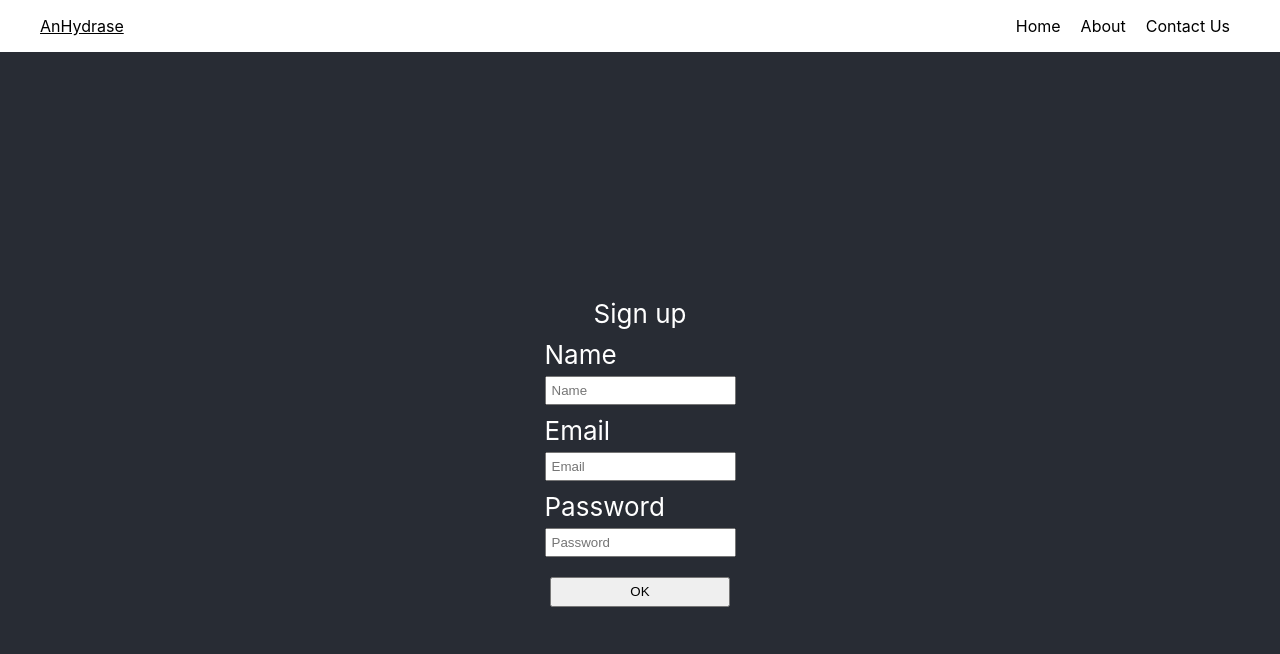
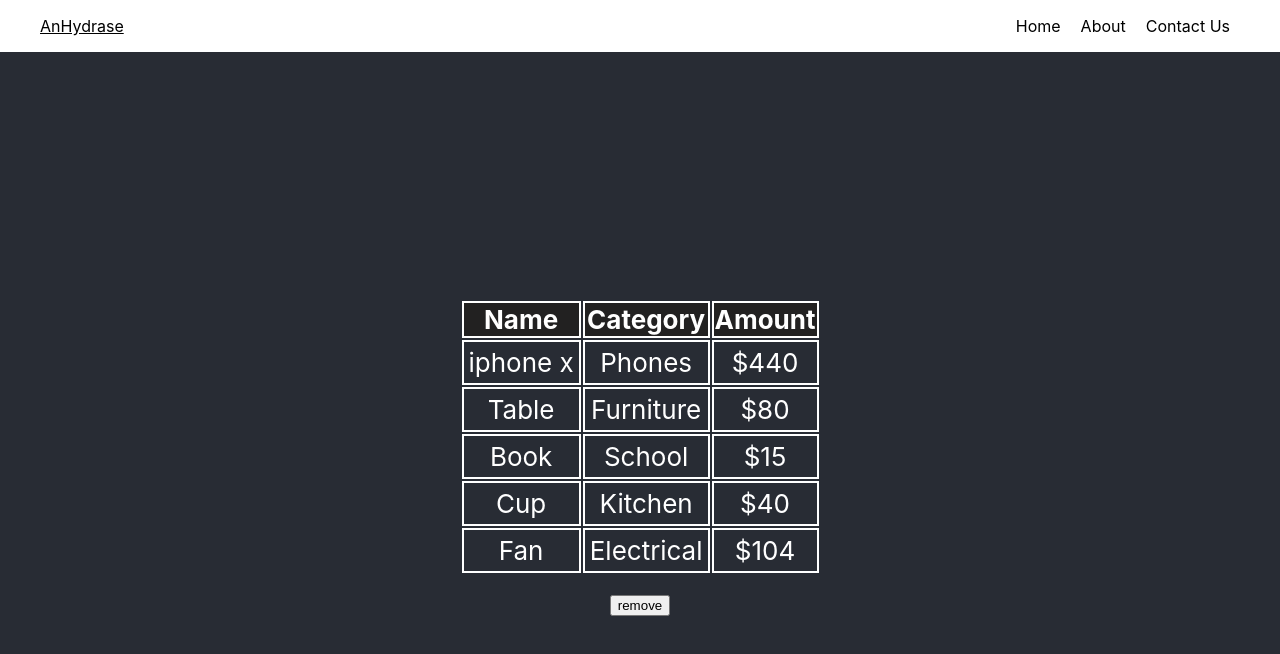
Before and after one commit to Tochy112/AnHydrase-react, a React (Create React App) app: page / in a window 1280 px wide. Shown: the top 654 px of the page. Built offline with nearby package versions, Linux system fonts and the light colour scheme.

Commit message:
array assignment done

```diff
--- a/src/App.css
+++ b/src/App.css
@@ -18,6 +18,18 @@ form button{
   width: 180px;
   height: 30px;
   margin-top: 20px;
+}
+table{
+  padding: 10px;
+}
+th{
+  border: 2px solid;
+  background-color: rgb(34, 33, 33);
+  color: #fff;
+}
+td{
+  padding: 5px;
+  border: 2px solid;
 }
 
 @media (prefers-reduced-motion: no-preference) {
--- a/src/App.js
+++ b/src/App.js
@@ -1,5 +1,6 @@
 import './App.css';
 import Navbar from './Components/Navbar/Navbar'
+import Array from './pages/array'
 import New from './New'
 import New2 from './New2';
 import New3 from './New3';
@@ -14,7 +15,8 @@ function App() {
         {/* <New /> */}
         {/* <New2 /> */}
         {/* <New3 /> */}
-        <New4 />
+        {/* <New4 /> */}
+        <Array />
       </header>
     </div>
   );
--- /dev/null
+++ b/src/pages/array.js
@@ -0,0 +1,46 @@
+import { keyboard } from '@testing-library/user-event/dist/keyboard';
+import React from 'react'
+
+const array = () => {
+    const items = [
+        {id: 1, name:'iphone x', category:'Phones', amount:'$440'},
+        {id: 2, name:'Table', category:'Furniture', amount:'$80'},
+        {id: 3, name:'Book',category:'School', amount:'$15'},
+        {id: 3, name:'Cup', category:'Kitchen', amount:'$40'},
+        {id: 4, name:'Fan', category:'Electrical', amount:'$104'},
+      ]
+
+      const remove = () =>{
+        items.filter(items => items.id);
+      }
+
+  return (
+    <div>
+        <table>
+            <thead>
+                <tr>
+                    <th>Name</th>
+                    <th>Category</th>
+                    <th>Amount</th>
+                </tr>
+            </thead>
+
+            <tbody>
+                {items? items.map((item =>
+                    <tr>
+
+                        <td>{item.name}</td>
+                        <td>{item.category}</td>
+                        <td>{item.amount}</td>
+                    </tr>
+                )):console.log('error')
+                }
+
+            </tbody>
+        </table>
+        <button onClick={remove}>remove</button>
+    </div>
+  )
+}
+
+export default array
```
